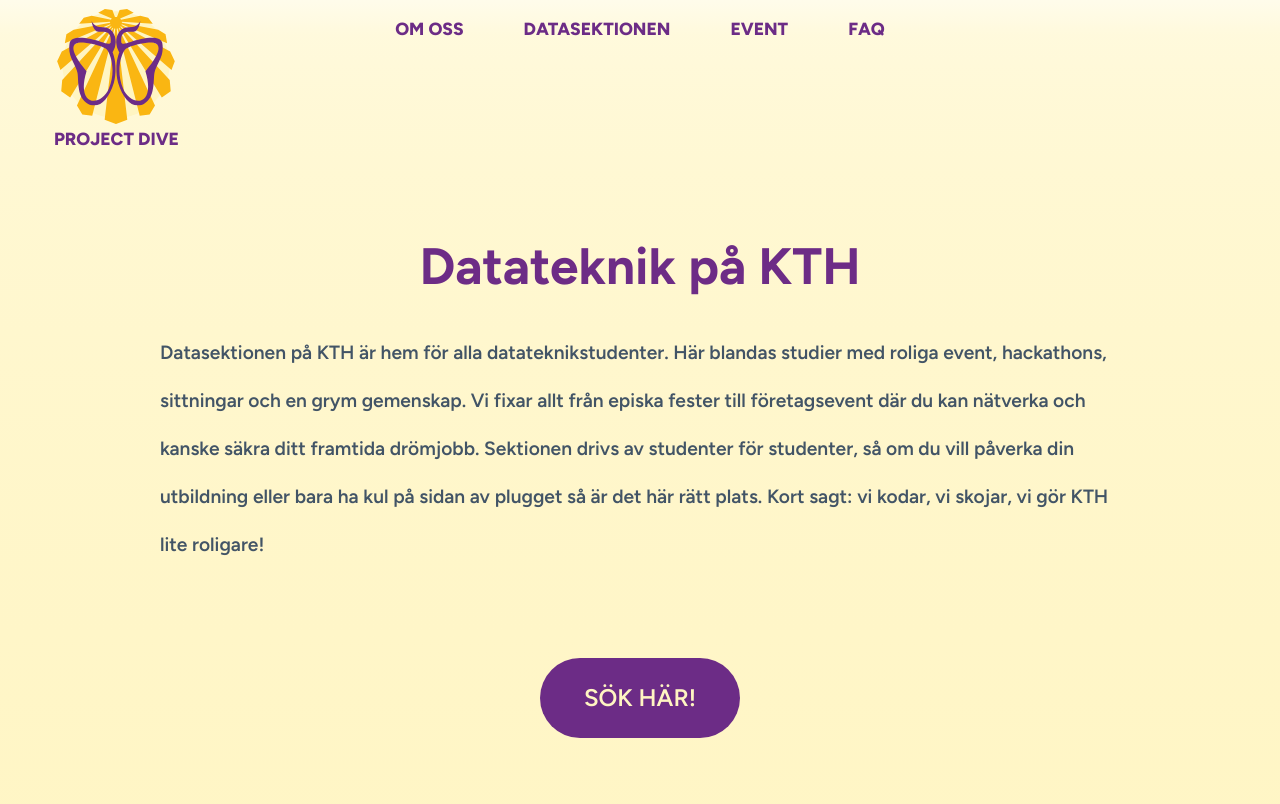
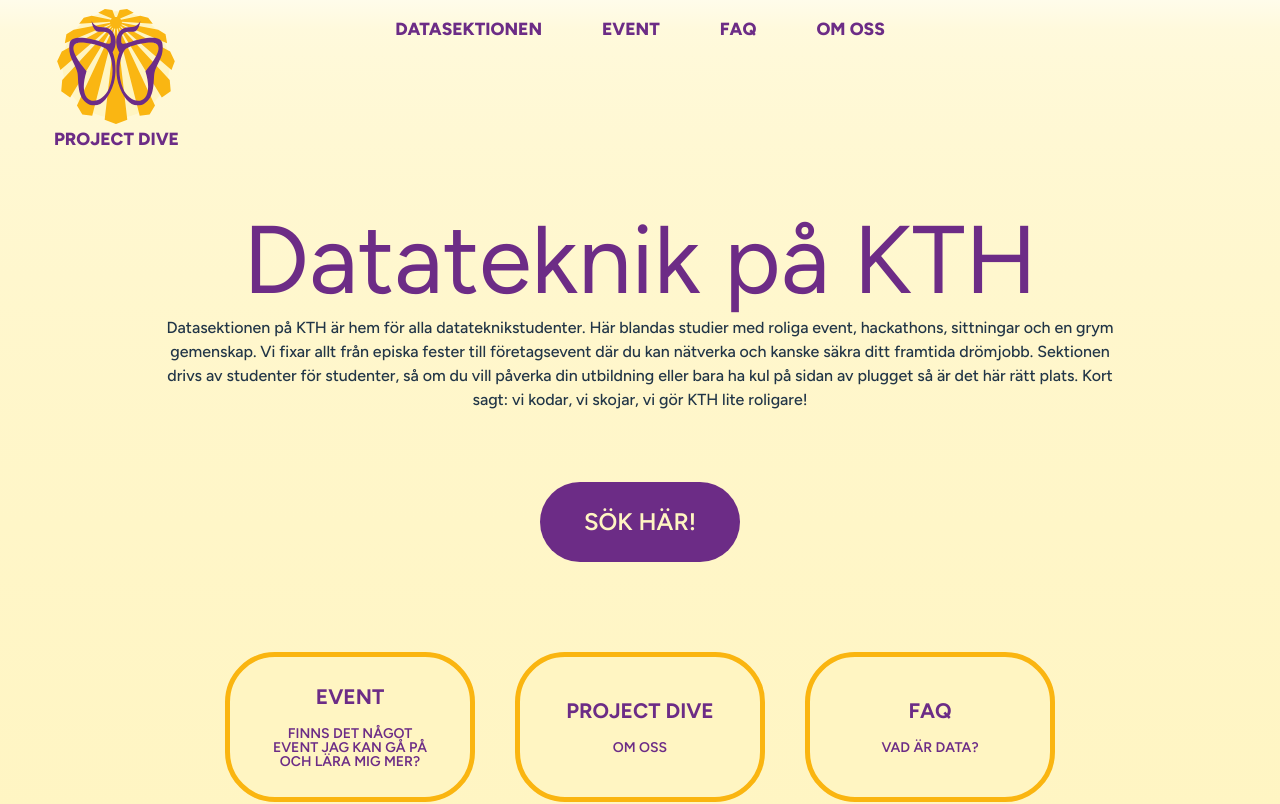
Before and after one commit to project-dive/project-dive.github.io, a React (Vite) app: page /#/faq in a window 1280 px wide. Before the commit this address led to /#/faq. Shown: the top 804 px of the page. Built offline with nearby package versions, Linux system fonts and the light colour scheme.

Commit message:
Fixing HomeView

```diff
--- a/src/App.tsx
+++ b/src/App.tsx
@@ -3,7 +3,7 @@
 import Home from "./views/HomeView";
 import About from "./views/AboutView";
 import ChapterInfo from "./views/ChapterInfoView";
-import GuestBook from "./views/GuestBookView";
+// import GuestBook from "./views/GuestBookView";
 import Events from "./views/EventsView";
 
 import Navbar from "./components/Navbar";
@@ -21,20 +21,14 @@
       icon: "home",
     },
     {
-      component: About,
-      path: "/about",
-      title: "Om oss",
-      icon: "info",
-    },
-    {
       component: ChapterInfo,
       path: "/chapter",
       title: "Datasektionen",
       icon: "info",
     },
     // {
-    //   component: GuestBook,
-    //   path: "/guestbook",
+      //   component: GuestBook,
+      //   path: "/guestbook",
     //   title: "Guest Book",
     //   icon: "book",
     // },
@@ -49,6 +43,12 @@
       path: "/faq",
       title: "FAQ",
       icon: "book",
+    },
+    {
+      component: About,
+      path: "/about",
+      title: "Om oss",
+      icon: "info",
     },
   ];
 
--- a/src/components/Navbar.tsx
+++ b/src/components/Navbar.tsx
@@ -35,7 +35,7 @@
           </Box>
         </Box>
       </Drawer>
-      <AppBar position="static" sx={style.appbar}>
+      <AppBar position="static">
         <Toolbar sx={style.mobileNavbar}>
           <Button key={'bigboii'} sx={style.mobileLogo} color="inherit" onClick={() => setOpen(true)}>
             <ProjectDive />
--- a/src/views/HomeView.tsx
+++ b/src/views/HomeView.tsx
@@ -1,4 +1,5 @@
 import Button from "@mui/material/Button";
+import Typography from '@mui/material/Typography';
 import React from "react";
 import { useEffect } from 'react';
 
@@ -34,10 +35,10 @@
   return (
     <div style={style.container}>
       <div style={style.subcontainer}>
-        <h1>Datateknik på KTH</h1>
-        <p style={style.p}>
+        <Typography variant='h1'>Datateknik på KTH</Typography>
+        <Typography>
           Datasektionen på KTH är hem för alla datateknikstudenter.  Här blandas studier med roliga event, hackathons, sittningar och en grym gemenskap. Vi fixar allt från episka fester till företagsevent där du kan nätverka och kanske säkra ditt framtida drömjobb. Sektionen drivs av studenter för studenter, så om du vill påverka din utbildning eller bara ha kul på sidan av plugget så är det här rätt plats. Kort sagt: vi kodar, vi skojar, vi gör KTH lite roligare!
-          </p>
+          </Typography>
       </div>
       <Button sx={isDesktop? style.buttonDesktop: style.buttonMobile} href="https://www.antagning.se/se/search?period=24&freeText=Civilingenj%C3%B6r+Datateknik+KTH">SÖK HÄR!</Button>
       <div style={style.bubbles}>
@@ -69,13 +70,6 @@
   subcontainer: {
     width: '80%',
     maxWidth: '1400px',
-  },
-  p: {
-    textAlign: 'start',
-    color: '#425466',
-    fontSize: '1.2em',
-    fontWeight: '600',
-    lineHeight: '2.5em',
   },
   buttonDesktop: {
     backgroundColor: '#6C2C86',
```
